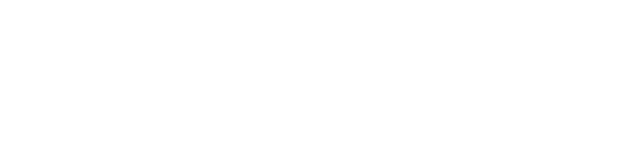
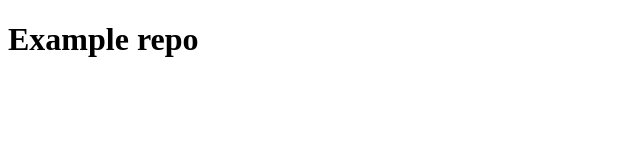
Before and after one commit to Shre2022/example-github-repo, a plain HTML site: page index.html in a window 1280 px wide. Shown: the whole page, without its empty margins (0-640 px from the left). Drawn offline with Linux system fonts and the light colour scheme.

Commit message:
adda h1 to index.html

```diff
--- a/index.html
+++ b/index.html
@@ -1,11 +1,14 @@
 <!DOCTYPE html>
 <html lang="en">
+
 <head>
   <meta charset="UTF-8">
   <meta name="viewport" content="width=device-width, initial-scale=1.0">
   <title>Example repo</title>
 </head>
+
 <body>
+  <h1>Example repo</h1>
+</body>
 
-</body>
 </html>
```
